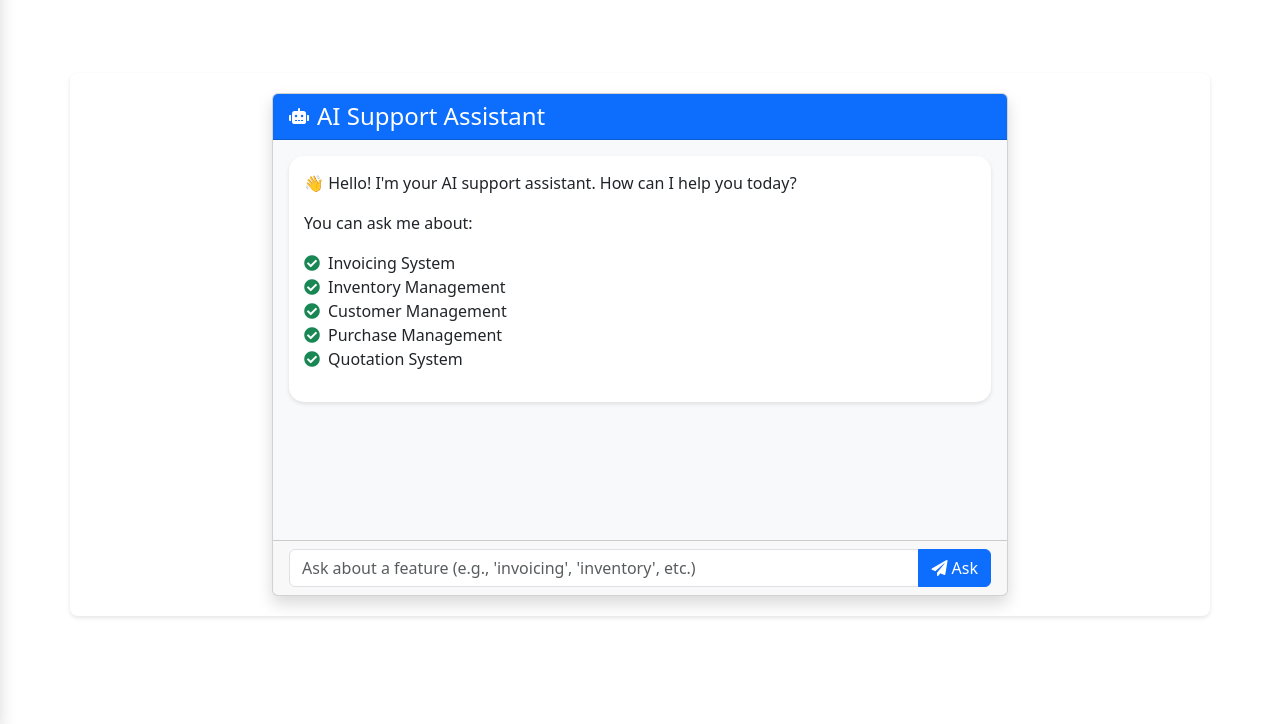
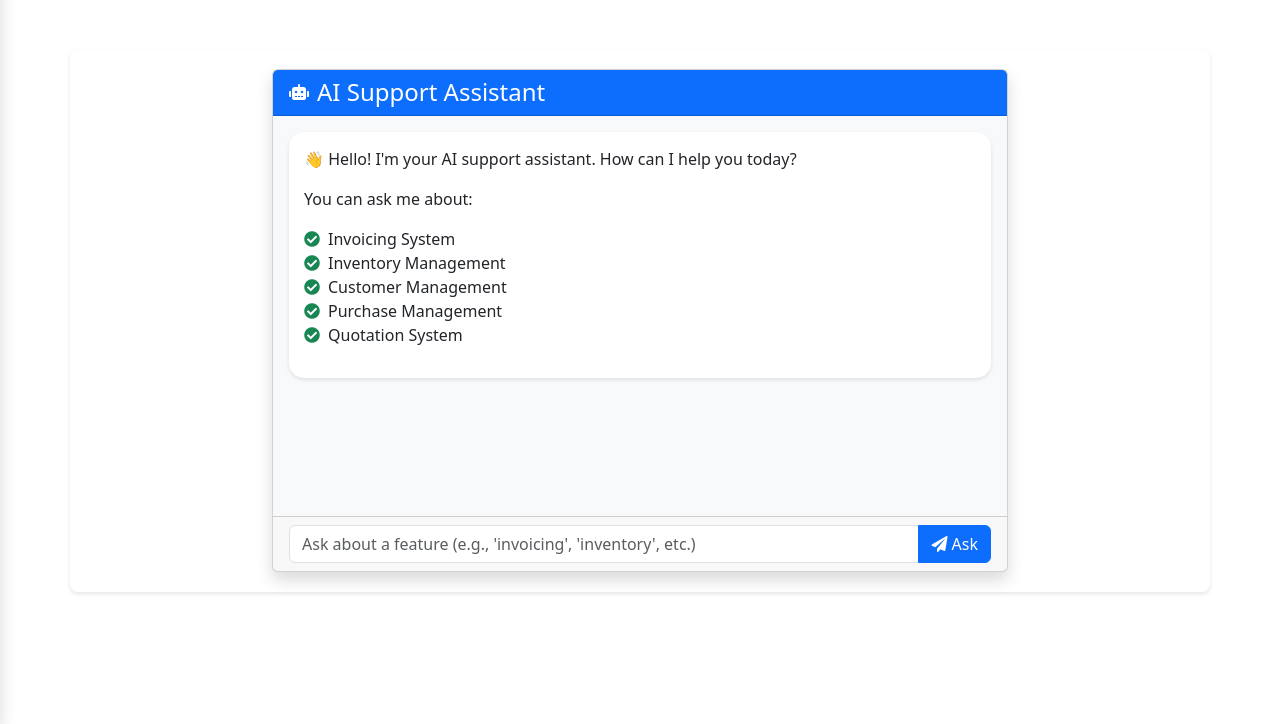
Before and after one commit to skhleejal/invoicemgmt, a Django app: page /ai-support/ in a window 1280 px wide. Shown: the part 76-800 px from the top of the page. Run offline with Django 4.2, Linux system fonts and the light colour scheme; a user stored in the database is signed in.

Commit message:
Updated ai_support.html

```diff
--- a/invoicemgmt/templates/invoicemgmt/ai_support.html
+++ b/invoicemgmt/templates/invoicemgmt/ai_support.html
@@ -1,7 +1,7 @@
 {% extends "base.html" %}
 
 {% block content %}
-<div class="container mt-5">
+<div class="container mt-4">
     <div class="row">
         <div class="col-md-8 mx-auto">
             <div class="card shadow">
```
